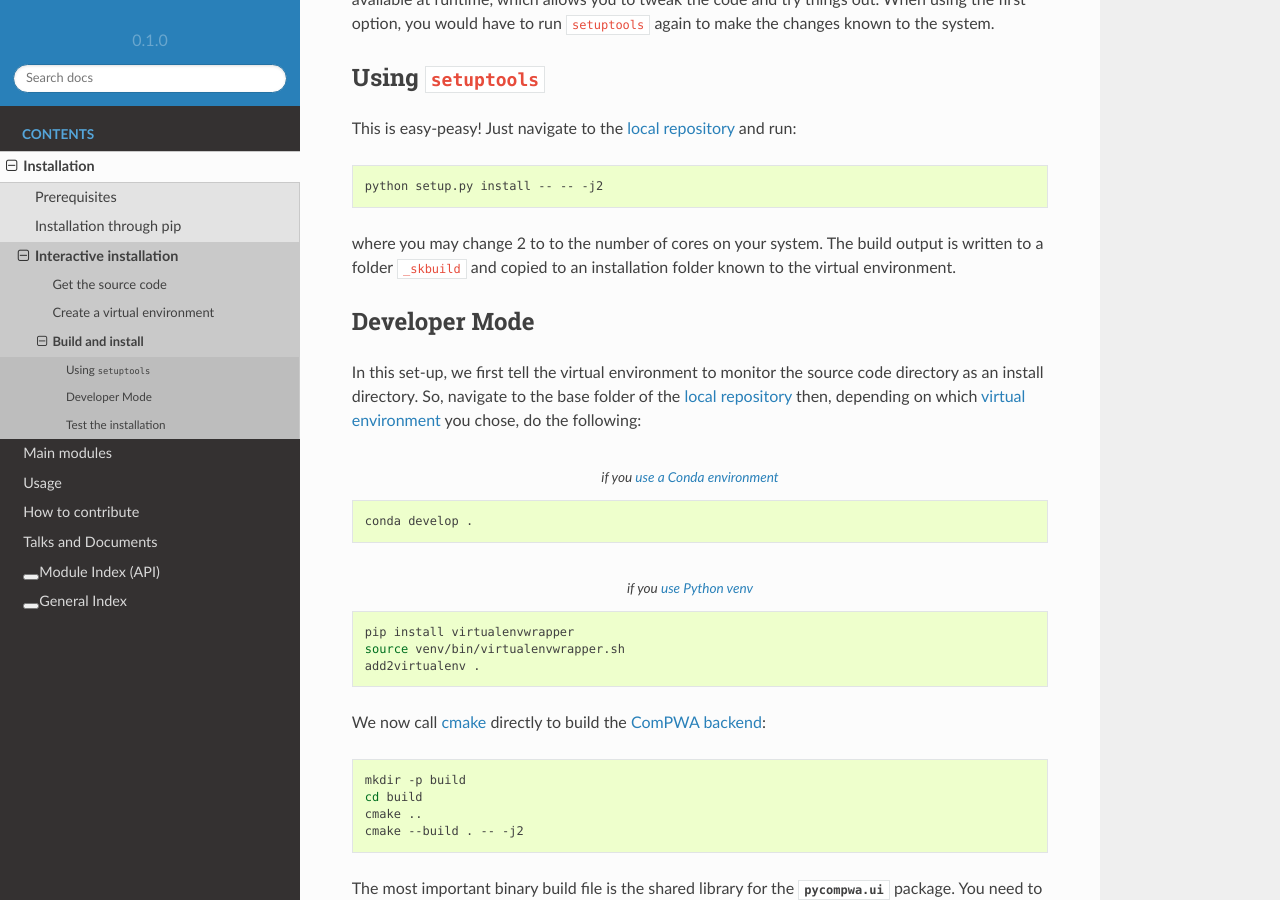
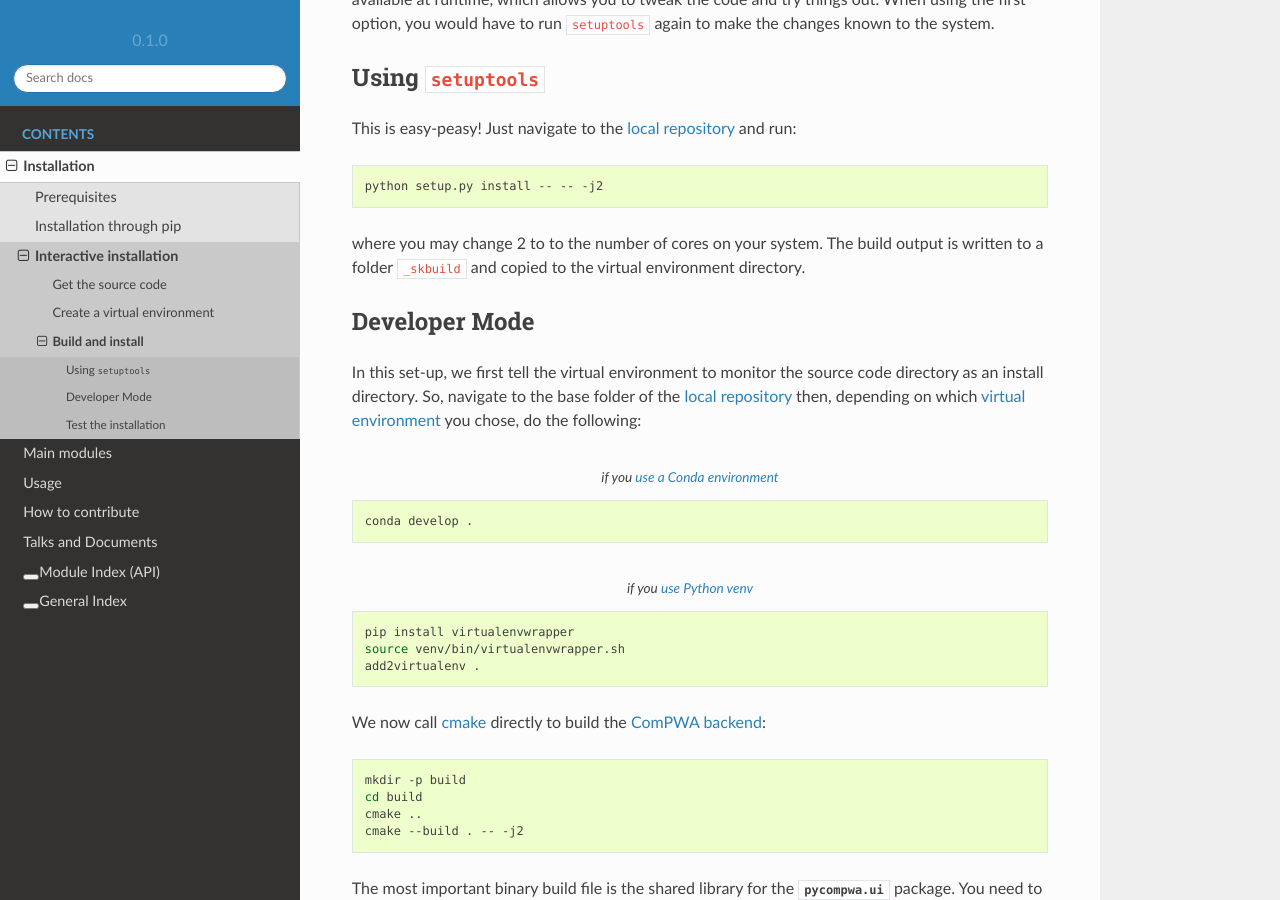
Before and after one commit to ComPWA/pycompwa, a Sphinx documentation site: the page built from doc/source/install/build.rst, in a window 1280 px wide and 900 px high, scrolled down 509 px. Built offline with Sphinx 7.4.7 and the Read the Docs theme 2.0.0, drawn with Linux system fonts in a browser that asks for light colours; pages that are not in the unit, such as notebooks, are missing from menus; the version number is read from the project's files by our own code.

Commit message:
docs: write virtual environment directory

```diff
--- a/doc/source/install/build.rst
+++ b/doc/source/install/build.rst
@@ -33,8 +33,8 @@
   python setup.py install -- -- -j2
 
 where you may change 2 to to the number of cores on your system. The build
-output is written to a folder :file:`_skbuild` and copied to an installation
-folder known to the virtual environment.
+output is written to a folder :file:`_skbuild` and copied to the virtual
+environment directory.
 
 
 Developer Mode
```
